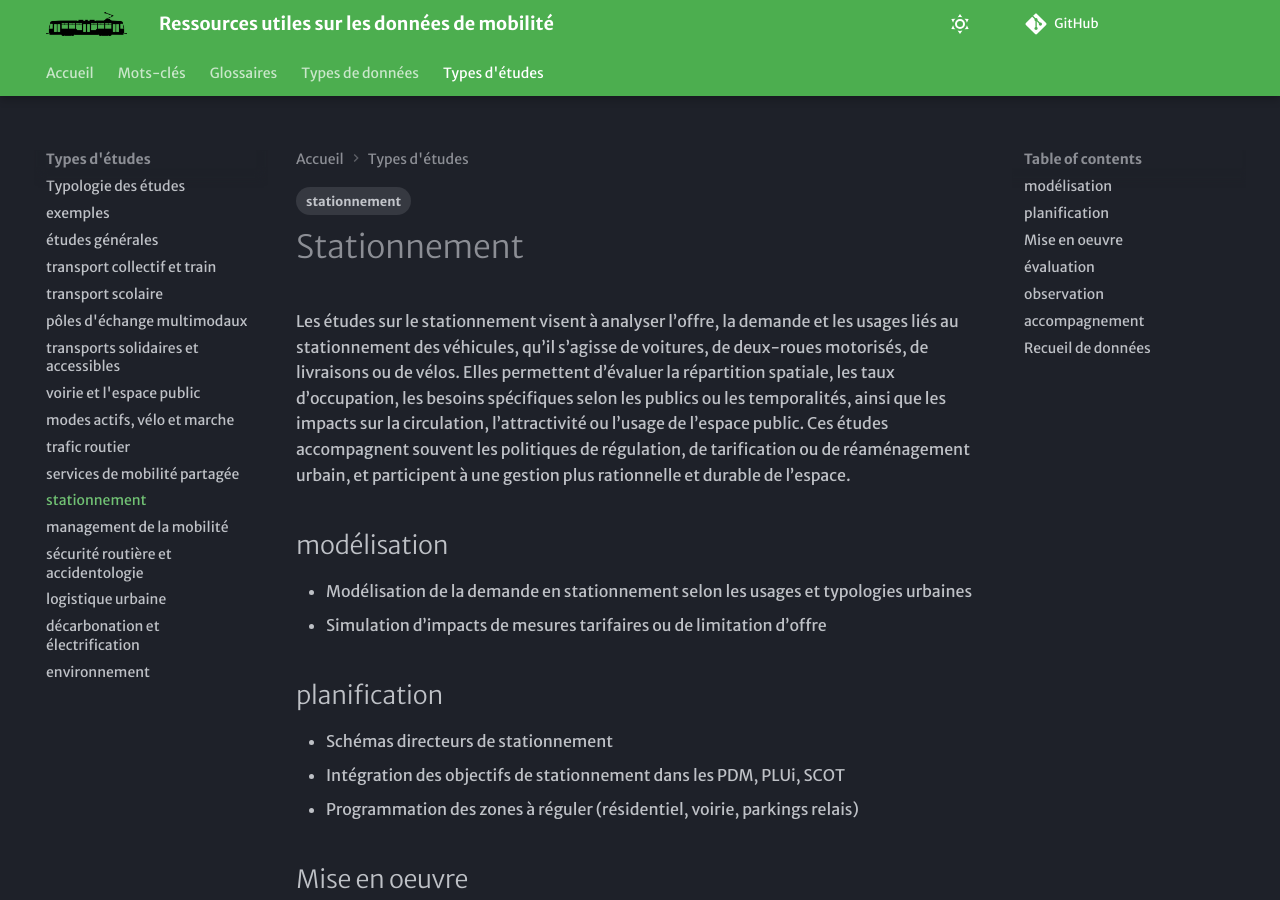
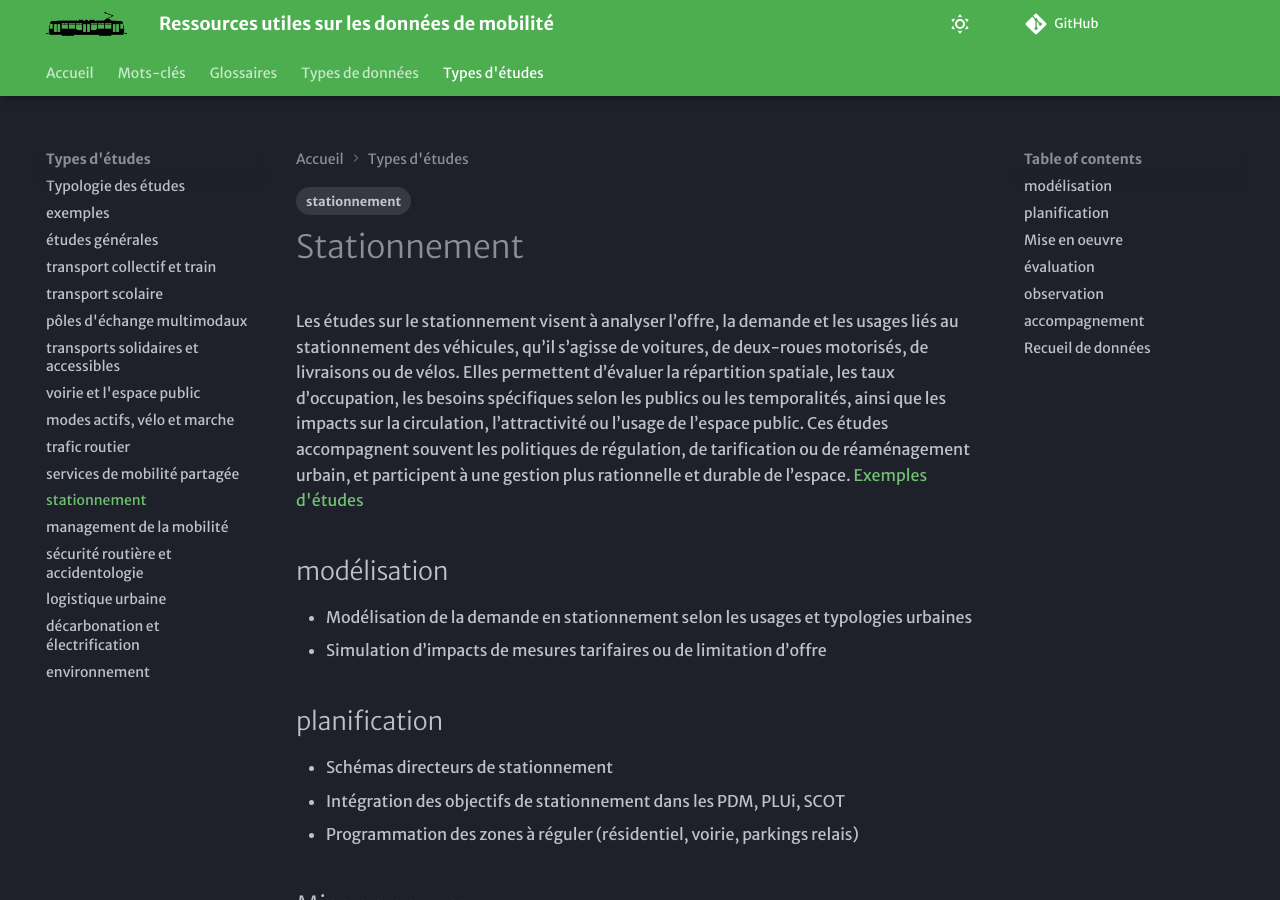
Before and after one commit to xdurang/mobscidat, an MkDocs documentation site: the page built from docs/type_etudes/TE_stationnement.md, in a window 1280 px wide and 900 px high. Built offline with MkDocs 1.6.1 and Material for MkDocs 9.7.7, drawn with Linux system fonts in a browser that asks for light colours; some web fonts are replaced; comment, search, counter and statistics services are not loaded.

Commit message:
Update TE_stationnement.md

```diff
--- a/docs/type_etudes/TE_stationnement.md
+++ b/docs/type_etudes/TE_stationnement.md
@@ -6,7 +6,7 @@ tags:
 
 # Stationnement
 Les études sur le stationnement visent à analyser l’offre, la demande et les usages liés au stationnement des véhicules, qu’il s’agisse de voitures, de deux-roues motorisés, de livraisons ou de vélos. Elles permettent d’évaluer la répartition spatiale, les taux d’occupation, les besoins spécifiques selon les publics ou les temporalités, ainsi que les impacts sur la circulation, l’attractivité ou l’usage de l’espace public. Ces études accompagnent souvent les politiques de régulation, de tarification ou de réaménagement urbain, et participent à une gestion plus rationnelle et durable de l’espace.
-
+[Exemples d'études](https://documentsmarches.francemobilites.fr/Search/?sort=score&sortOrder=desc&highlight=true&facet=true&r=1&f_type=DOCUMENT&f_property.FMCode.PublicContractClass.natureOfPrestations_string=Etude%20service&l_property.FMCode.PublicContractClass.natureOfPrestations_string=35&l_property.FMCode.PublicContractClass.metierIndex_string=30&text=stationnement&f_property.FMCode.PublicContractClass.metierIndex_string=Stationnement)
 ## modélisation
 - Modélisation de la demande en stationnement selon les usages et typologies urbaines
 - Simulation d’impacts de mesures tarifaires ou de limitation d’offre
```
